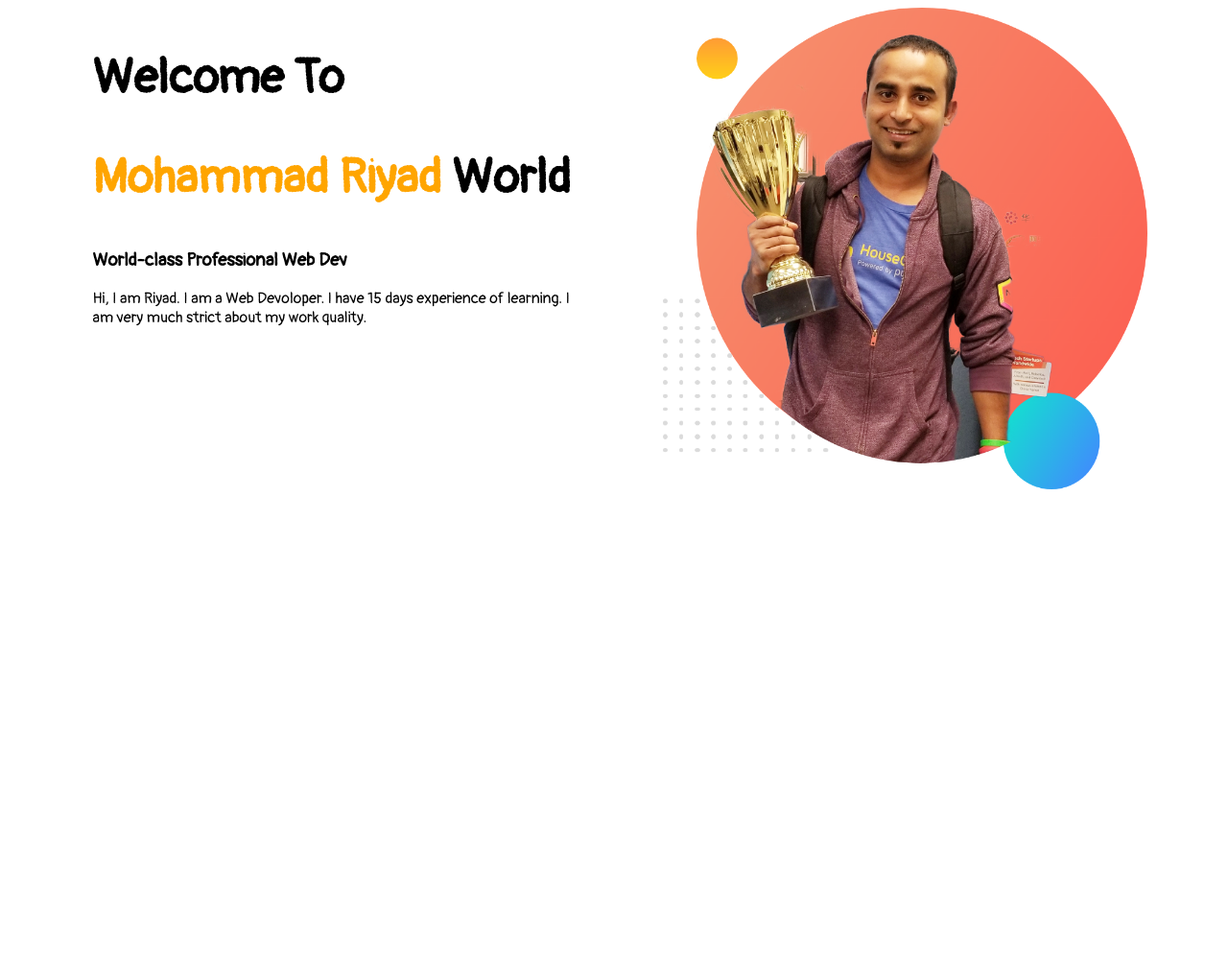
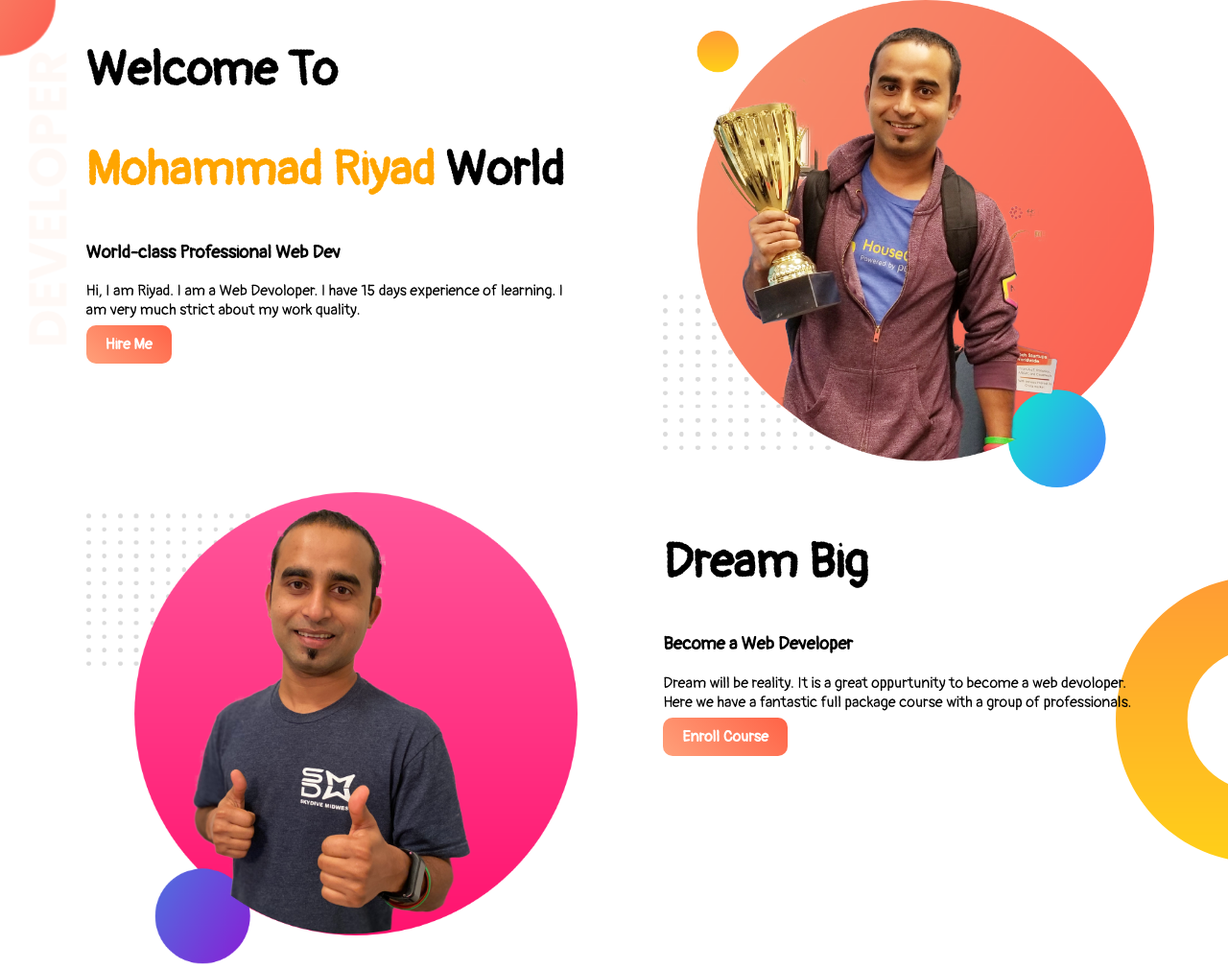
Before and after one commit to Riyad0821/web-portfolio, a plain HTML site: page index.html in a window 1280 px wide. Shown: the whole page at 96% size. Before the commit the page ends 800 px from the top, so only its background shows below. Drawn offline with Linux system fonts and the light colour scheme.

Commit message:
first and second section

```diff
--- a/index.html
+++ b/index.html
@@ -8,16 +8,29 @@
     <link rel="stylesheet" href="style.css">
 </head>
 <body>
-    <section>
+    <section class="top-banner">
         <div class="half-width">
             <h1>Welcome To</h1>
             <h1> <span class="name-highlight">Mohammad Riyad</span> World </h1>
             <h3>World-class Professional Web Dev</h3>
             <p>Hi, I am Riyad. I am a Web Devoloper. I have 15 days experience of learning. I am very much strict about my work quality.</p>
+            <a class="link-button" target="_blank" href="https://www.linkedin.com/in/mohammad-riyad-288867141/">Hire Me</a>
         </div>
         <div class="half-width">
             <img src="images/jhankar.png" alt="">
         </div>
     </section>
+    <section class="second-section">
+        <div class="half-width">
+            <img src="images/jhankar2.png" alt="">
+        </div>
+        <div class="half-width">
+            <h1>Dream Big</h1>
+            <h3>Become a Web Developer</h3>
+            <p> Dream will be reality. It is a great oppurtunity to become a web devoloper. Here we have a fantastic full package course with a group of professionals. </p>
+            <a class="link-button" target="_blank" href="https://bangla2.programming-hero.com">Enroll Course</a>
+        </div>
+
+    </section>
 </body>
 </html>
--- a/style.css
+++ b/style.css
@@ -1,5 +1,6 @@
 body{
     font-family: 'Pangolin', cursive;
+    margin:0;
 }
 h1{
     font-size: 50px;
@@ -17,3 +18,24 @@ h1{
 .half-width img{
     width: 100%;
 }
+.top-banner{
+    background-image: url(images/top-banner.png);
+    background-repeat: no-repeat;
+}
+section{
+    height: 500px;
+}
+.link-button{
+    text-decoration: none;
+    padding:10px 20px;
+    border-radius: 10px;
+    color: white;
+    font-weight: 700;
+    background-image:linear-gradient(45deg, lightsalmon, tomato)
+}
+.second-section{
+    background-image:url(images/dream-bg.png);
+    background-repeat:no-repeat;
+    background-position: right;
+
+}
```
